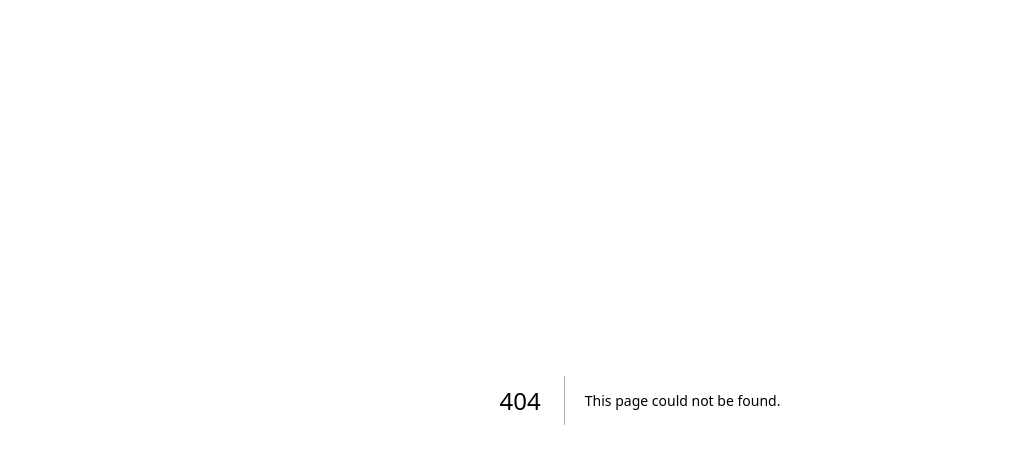
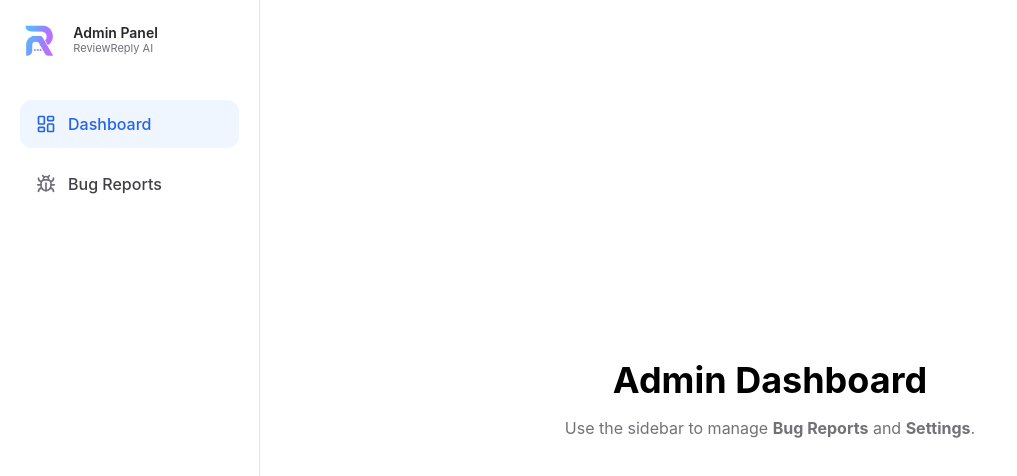
Before and after one commit to afnankhan123456/reviewreply-ai, a Next.js app: page /admin in a window 1280 px wide. Before the commit this address had no page. Shown: the top 476 px of the page, without its empty margins (0-1017 px from the left). Built offline with nearby package versions, Linux system fonts and the light colour scheme.

Commit message:
Create page.tsx

```diff
--- /dev/null
+++ b/app/admin/page.tsx
@@ -0,0 +1,12 @@
+export default function AdminPage() {
+  return (
+    <div className="flex flex-col items-center justify-center h-full text-center p-10">
+      <h1 className="text-4xl font-bold text-black dark:text-white mb-4">
+        Admin Dashboard
+      </h1>
+      <p className="text-zinc-500 dark:text-zinc-400 max-w-md">
+        Use the sidebar to manage <strong>Bug Reports</strong> and <strong>Settings</strong>.
+      </p>
+    </div>
+  );
+}
```
